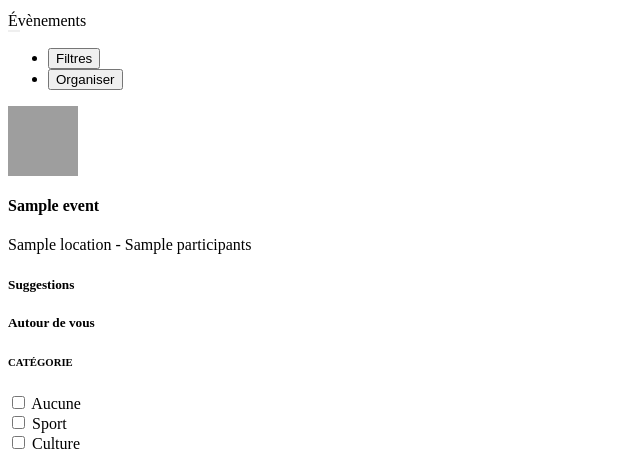
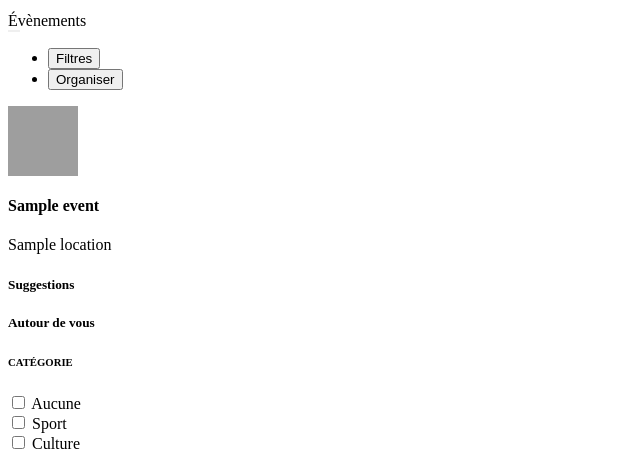
Before and after one commit to laugere/Pelican, a Symfony app: template templates/event/index.html.twig in a window 1280 px wide. Shown: the part 416-869 px from the top of the page, without its empty margins (0-640 px from the left). Run offline with Twig, Linux system fonts and the light colour scheme; the template is opened without the code that fills it: most values are stand-ins (such as "Sample title", 1, 10 or a date in 2020); some libraries are stand-ins or nearby versions; grey boxes are pictures that could not be loaded.

Commit message:
remove nb participants

```diff
--- a/templates/event/index.html.twig
+++ b/templates/event/index.html.twig
@@ -36,10 +36,7 @@
 						<img src="{{ asset('build/wejdene.jpg') }}" width="70px" height="70px">
 						<div>
 							<h4 class="card-title">{{ event.name }}</h4>
-							<p>{{ event.location }}
-								-
-								{{ event.nbParticipant }}
-								participants</p>
+							<p>{{ event.location }}</p>
 						</div>
 					</div>
 				{% endfor %}
```
